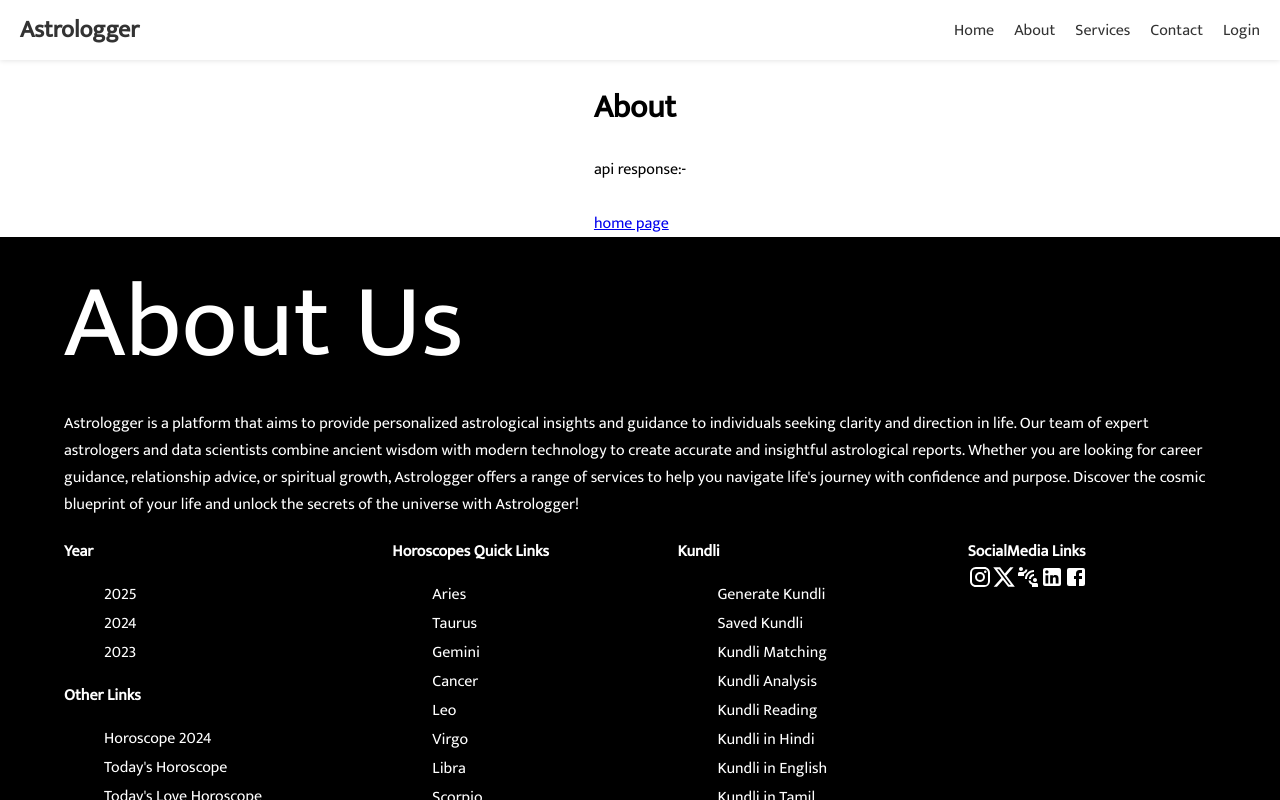
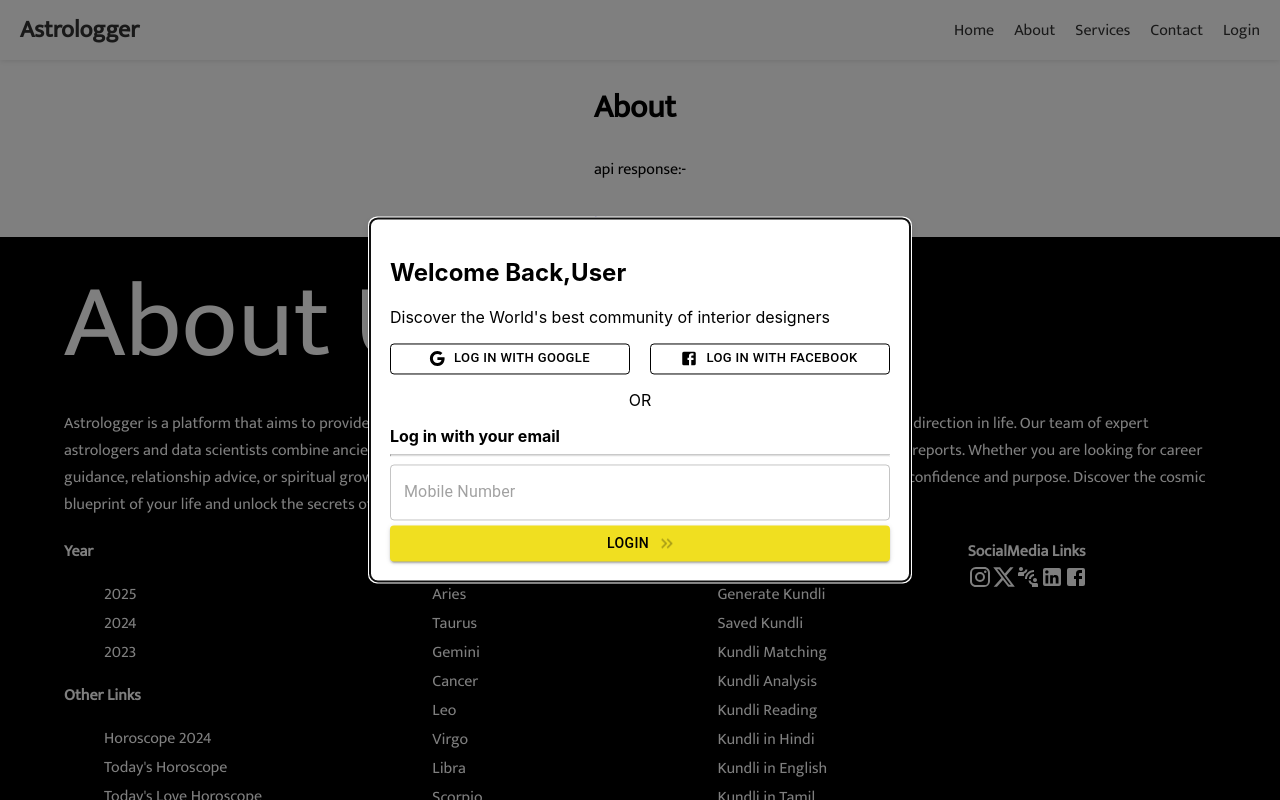
Before and after one commit to Madhukaran-R/astrologer, a React (Create React App) app in the folder frontend/: page /astrologer/about in a window 1280 px wide. Shown: the top 800 px of the page. Built offline with nearby package versions, Linux system fonts and the light colour scheme; no server answers.

Commit message:
added login component

```diff
--- a/frontend/src/App.css
+++ b/frontend/src/App.css
@@ -102,6 +102,24 @@
 .astro-button:hover {
   background-color: #7800af;
   animation: jump 0.5s;
+}
+
+@keyframes blink {
+  0% {
+    opacity: 1;
+  }
+
+  50% {
+    opacity: 0;
+  }
+
+  100% {
+    opacity: 1;
+  }
+}
+
+.blink {
+  animation: blink 1s infinite;
 }
 
 /* pop up animation continous*/
@@ -526,3 +544,45 @@
 .formB .saved_kundli {
   overflow-y: scroll;
 }
+
+
+.login-modal {
+  position: absolute;
+  top: 50%;
+  left: 50%;
+  transform: translate(-50%, -50%);
+  width: 500px;
+  background-color: white;
+  padding: 20px;
+  box-shadow: 0 4px 8px rgba(0, 0, 0, 0.2);
+  border-radius: 8px;
+}
+
+.form-group {
+  margin-bottom: 15px;
+}
+
+.form-group label {
+  display: block;
+  margin-bottom: 5px;
+}
+
+.form-group input {
+  width: 100%;
+  padding: 8px;
+  box-sizing: border-box;
+}
+
+button {
+  width: 100%;
+  padding: 10px;
+  background-color: #007bff;
+  color: white;
+  border: none;
+  border-radius: 4px;
+  cursor: pointer;
+}
+
+button:hover {
+  background-color: #0056b3;
+}
--- a/frontend/src/App.js
+++ b/frontend/src/App.js
@@ -6,9 +6,32 @@ import About from "./pages/about";
 import { createContext, useEffect, useState } from "react";
 import { PostAPICall } from "./utils/network";
 import { Backdrop, CircularProgress } from "@mui/material";
+import { createTheme, ThemeProvider } from "@mui/material/styles";
 
 export const UserContext = createContext();
 
+// , #f0df20, #4b4737, #b0ab99
+const theme = createTheme({
+  palette: {
+    primary: {
+      main: "#f0df20",
+      dark: "#d4c11a",
+      light: "#f8e74d",
+      contrastText: "#000",
+    },
+  },
+  components: {
+    MuiButton: {
+      styleOverrides: {
+        root: {
+          "&:hover": {
+            backgroundColor: "#d4c11a",
+          },
+        },
+      },
+    },
+  },
+});
 function App() {
   const [login, setLogin] = useState(false);
   const [loader, setLoader] = useState(false);
@@ -63,6 +86,7 @@ function App() {
   }, [login, loginDetails]);
 
   return (
+    <ThemeProvider theme={theme}>
       <UserContext.Provider value={loginDetails}>
         <Router basename="/astrologer">
           <Layout>
@@ -82,6 +106,7 @@ function App() {
           <span>Loading........</span>
         </Backdrop>
       </UserContext.Provider>
+    </ThemeProvider>
   );
 }
 
--- /dev/null
+++ b/frontend/src/components/loginModal.jsx
@@ -0,0 +1,55 @@
+import React, { useState } from "react";
+import { Modal, Button, TextField } from "@mui/material";
+import GoogleIcon from '@mui/icons-material/Google';
+import FacebookIcon from '@mui/icons-material/Facebook';
+import KeyboardDoubleArrowRightIcon from '@mui/icons-material/KeyboardDoubleArrowRight';
+import OTPInput from "./otpinput";
+
+const LoginModal = (props) => {
+    const [number, setNumber] = useState("");
+    const [otpSent, setOtpSent] = useState(false);
+
+    const SendOtp = () => {
+        setOtpSent(true);
+    }
+
+    const VerifyOtp = () => {
+        setOtpSent(false);
+        setNumber("");
+        props.loginDetails._currentValue.Login();
+    };
+
+    return (
+        <Modal open={props.viewModal}>
+            <div className="login-modal">
+                <h2>Welcome Back,User</h2>
+                <p>Discover the World's best community of interior designers</p>
+                <div style={{ display: "flex", justifyContent: "space-between", gap: 20 }}>
+                    <Button variant="outlined" size="small" color="black" startIcon={<GoogleIcon />}> Log in with Google</Button>
+                    <Button variant="outlined" size="small" color="black" startIcon={<FacebookIcon />}> Log in with Facebook</Button>
+                </div>
+                <p style={{ textAlign: "center" }}>OR</p>
+                <b>Log in with your email</b>
+                <hr />
+                <div style={{ display: "flex", flexDirection: "column", gap: 5 }}>
+                    {otpSent ?
+                        <>
+                            <OTPInput />
+                            <p>OTP Sent to {number}!!!</p>setOtpSent
+                            <Button variant="contained" onClick={VerifyOtp} endIcon={<KeyboardDoubleArrowRightIcon className="blink" />}>Verify</Button>
+                        </>
+                        :
+                        <>
+                            <TextField type="number" id="login_mobile" name="login_mobile" placeholder="Mobile Number" variant="outlined" value={number} onChange={(e) => { setNumber(e.target.value) }} />
+                            <Button variant="contained" onClick={SendOtp} endIcon={<KeyboardDoubleArrowRightIcon className="blink" />}>Login</Button>
+                        </>
+                    }
+
+                </div>
+            </div>
+        </Modal>
+    )
+}
+
+
+export default LoginModal;
--- /dev/null
+++ b/frontend/src/components/otpinput.jsx
@@ -0,0 +1,106 @@
+import React, { useState, useRef, useEffect } from "react";
+import { TextField, Box, Button } from "@mui/material";
+
+function OTPInput({ length = 6, onComplete }) {
+    const resendtimer = 3;
+    const [timeLeft, setTimeLeft] = useState(resendtimer * 60);
+    const [isActive, setIsActive] = useState(true);
+    const [canResend, setCanResend] = useState(false);
+
+    useEffect(() => {
+        let timer;
+        if (isActive && timeLeft > 0) {
+            timer = setInterval(() => {
+                setTimeLeft((prev) => prev - 1);
+            }, 1000);
+        } else if (timeLeft === 0) {
+            setIsActive(false);
+        }
+
+        if (timeLeft <= resendtimer * 60 - 150) {
+            setCanResend(true);
+        }
+
+        return () => clearInterval(timer);
+    }, [isActive, timeLeft]);
+
+    const handleResend = () => {
+        setCanResend(false);
+        setTimeLeft(resendtimer * 60);
+        setIsActive(true);
+        // onResend();
+    };
+    const formatTime = () => {
+        const minutes = Math.floor(timeLeft / 60);
+        const seconds = timeLeft % 60;
+        return `${minutes}:${seconds < 10 ? "0" : ""}${seconds}`;
+    };
+
+    const [otp, setOtp] = useState(Array(length).fill(""));
+    const inputRefs = useRef([]);
+
+    const handleChange = (index, event) => {
+        const value = event.target.value.replace(/\D/g, "");
+
+        if (!value) return;
+
+        const newOtp = [...otp];
+        newOtp[index] = value.substring(0, 1);
+        setOtp(newOtp);
+
+        if (index < length - 1 && value) {
+            inputRefs.current[index + 1].focus();
+        }
+
+        if (newOtp.join("").length === length) {
+            onComplete(newOtp.join(""));
+        }
+    };
+
+    const handleBackspace = (index, event) => {
+        if (event.key === "Backspace" && !otp[index] && index > 0) {
+            inputRefs.current[index - 1].focus();
+        }
+    };
+
+    const handlePaste = (event) => {
+        const pasteData = event.clipboardData.getData("text").replace(/\D/g, "");
+        if (pasteData.length === length) {
+            setOtp([...pasteData]);
+            onComplete(pasteData);
+        }
+    };
+
+    return (
+        <>
+            <Box display="flex" gap={1} justifyContent="center" onPaste={handlePaste}>
+                {otp.map((value, index) => (
+                    <TextField
+                        key={index}
+                        type="text"
+                        inputRef={(el) => (inputRefs.current[index] = el)}
+                        value={value}
+                        onChange={(e) => handleChange(index, e)}
+                        onKeyDown={(e) => handleBackspace(index, e)}
+                        inputProps={{
+                            maxLength: 1,
+                            style: { textAlign: "center", fontSize: "20px", width: "40px" },
+                        }}
+                        variant="outlined"
+                    />
+                ))}
+            </Box>
+            <Button
+                variant="outlined"
+                color="primary"
+                onClick={handleResend}
+                disabled={!canResend}
+                style={{ marginTop: "10px" }}
+            >
+                Resend OTP {!canResend && "in " + formatTime()}
+            </Button>
+        </>
+    );
+}
+
+export default OTPInput;
--- a/frontend/src/components/topbar.jsx
+++ b/frontend/src/components/topbar.jsx
@@ -3,7 +3,7 @@ import MenuIcon from '@mui/icons-material/Menu';
 import { SwipeableDrawer } from "@mui/material";
 import { useNavigate } from 'react-router-dom';
 import { UserContext } from "../App";
-
+import LoginModal from "./loginModal";
 
 function Topbar() {
     const loginDetails = useContext(UserContext);
@@ -50,6 +50,7 @@ function Topbar() {
                     </li>
                 </ul>
             </SwipeableDrawer>
+            <LoginModal loginDetails={loginDetails} viewModal={!loginDetails._currentValue.loggedIn} />
         </div>
     );
 }
```
Lines whose indentation alone changed are shown as unchanged.
